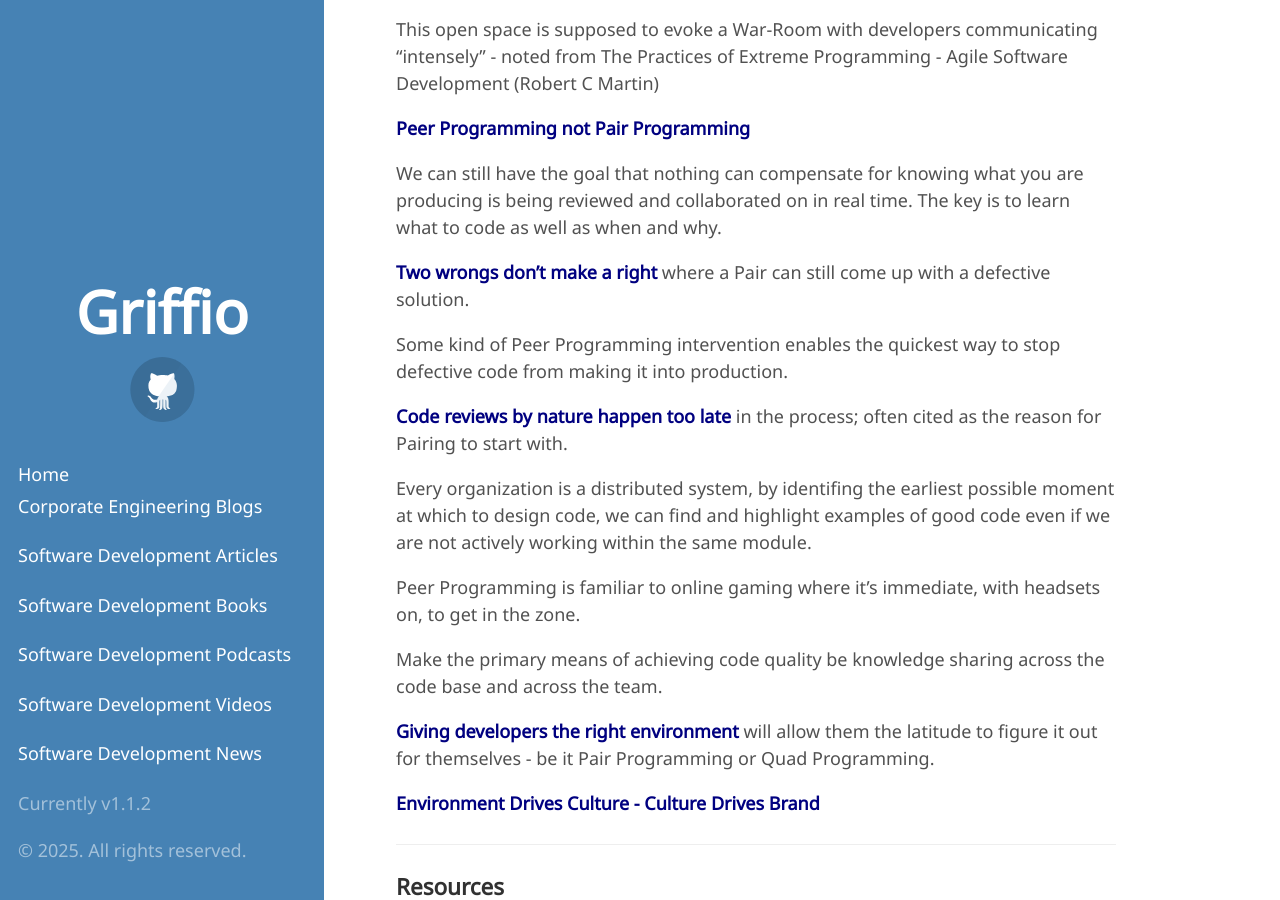
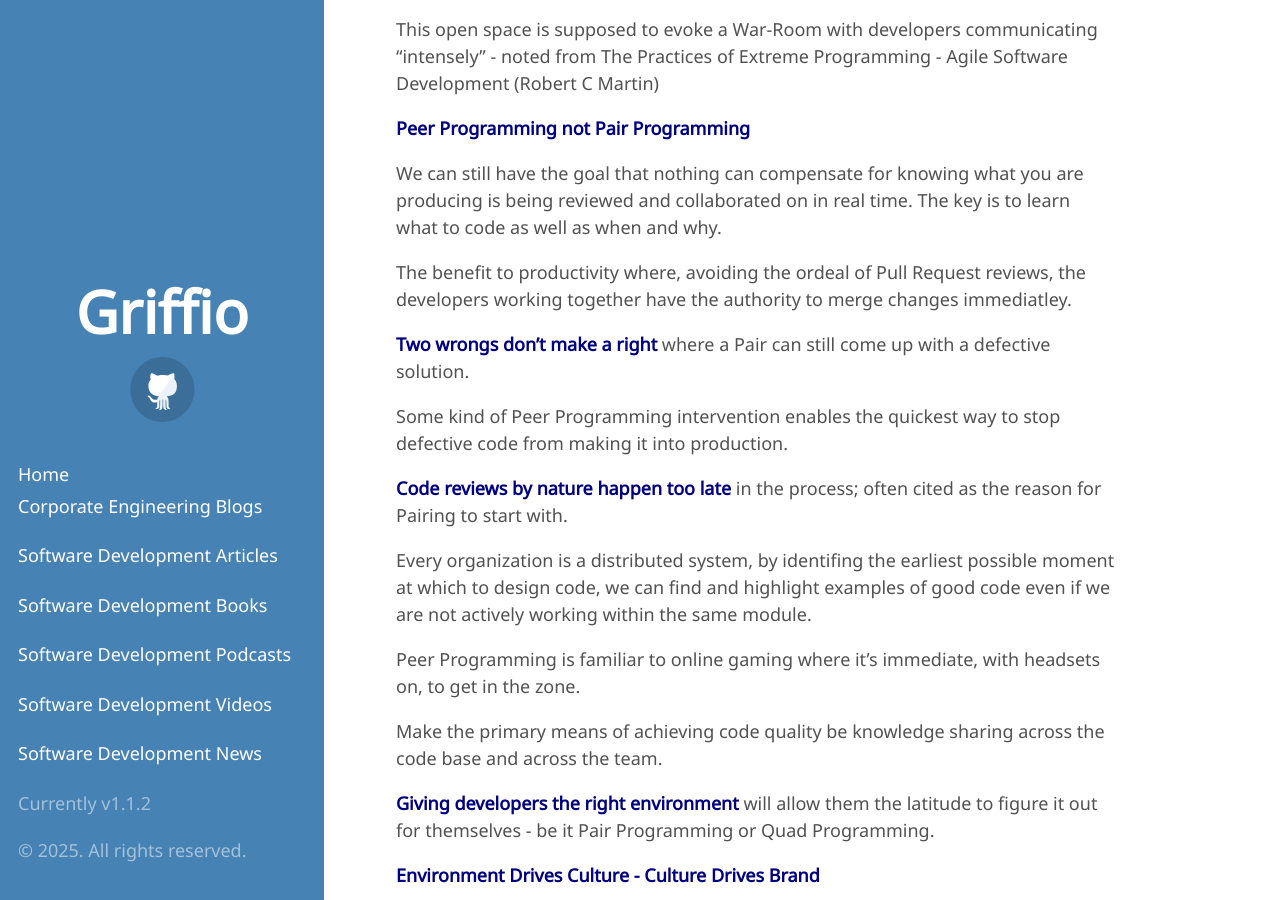
Before and after one commit to griffio/griffio.github.io, a Jekyll site: the page built from _posts/2016-10-18-Six-Degrees-Of-Pair-Programming.md, in a window 1280 px wide and 900 px high, scrolled down 1669 px. Built offline with Jekyll 4.4.1, drawn with Linux system fonts in a browser that asks for light colours; some web fonts are replaced.

Commit message:
Update 2016-10-18-Six-Degrees-Of-Pair-Programming.md

```diff
--- a/_posts/2016-10-18-Six-Degrees-Of-Pair-Programming.md
+++ b/_posts/2016-10-18-Six-Degrees-Of-Pair-Programming.md
@@ -52,6 +52,8 @@
 
 We can still have the goal that nothing can compensate for knowing what you are producing is being reviewed and collaborated on in real time. The key is to learn what to code as well as when and why.
 
+The benefit to productivity where, avoiding the ordeal of Pull Request reviews, the developers working together have the authority to merge changes immediatley.
+
 **Two wrongs don't make a right** where a Pair can still come up with a defective solution.
 
 Some kind of Peer Programming intervention enables the quickest way to stop defective code from making it into production.
```
